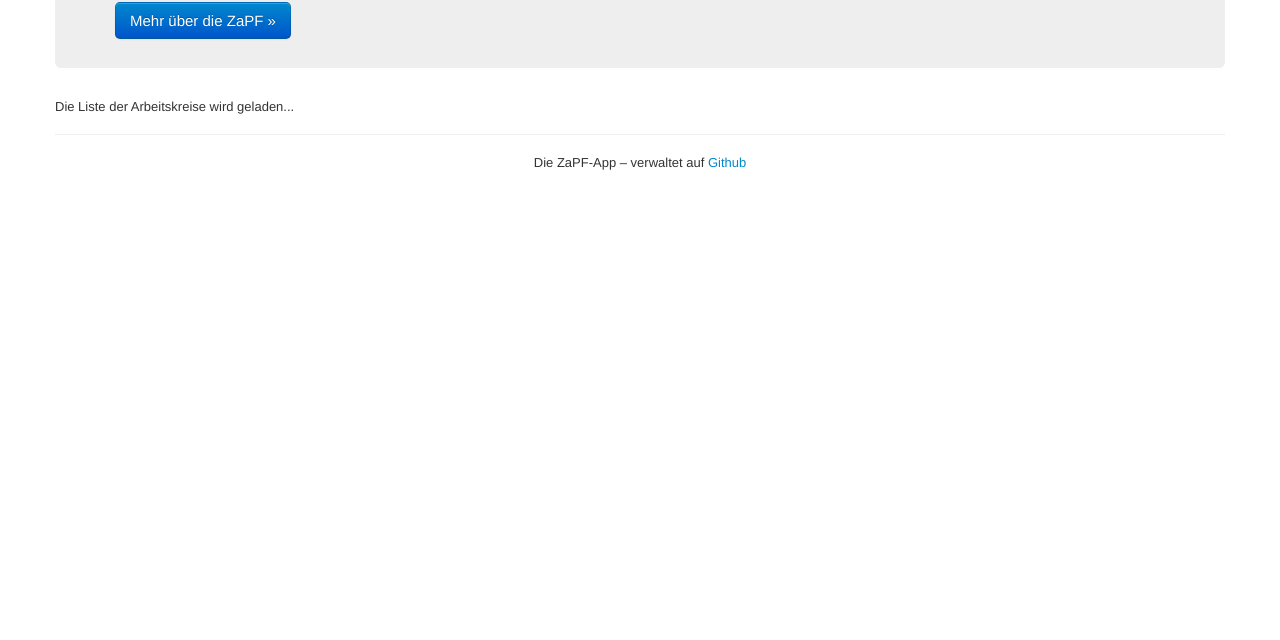
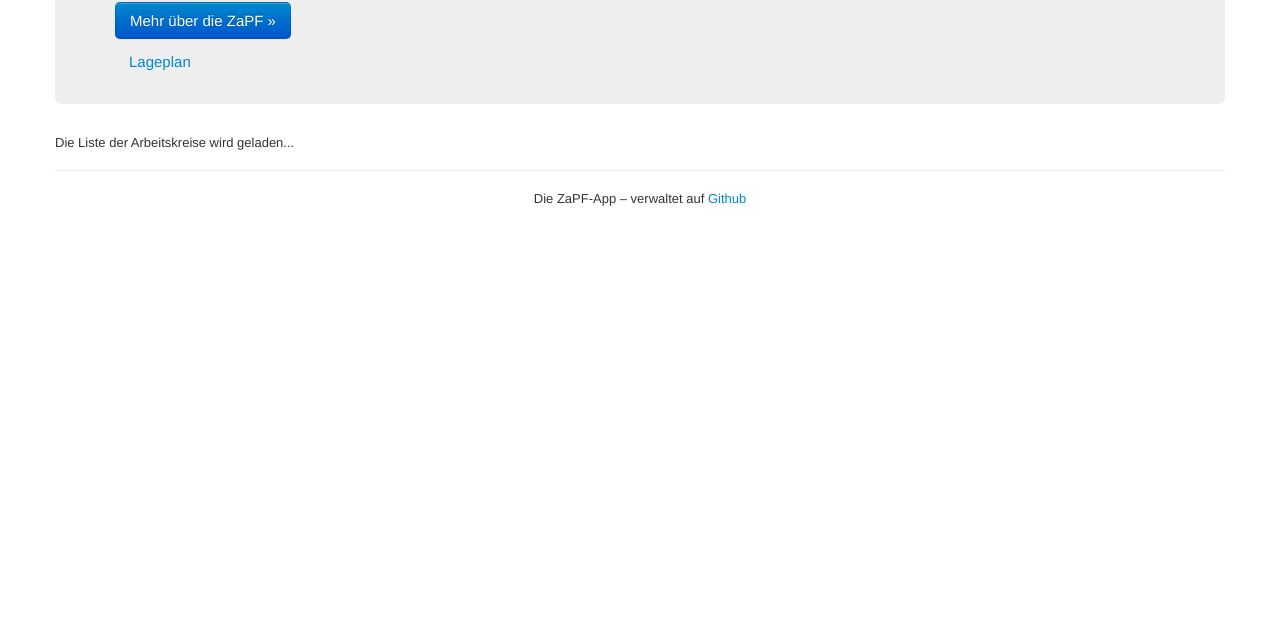
Before and after one commit to ZaPF/ZaPF-App, a plain HTML site: page index.html in a window 1280 px wide. Shown: the part 160-800 px from the top of the page. Drawn offline with Linux system fonts and the light colour scheme; no server answers.

Commit message:
Link zum Lageplan in die App hinzugefügt

```diff
--- a/index.html
+++ b/index.html
@@ -55,6 +55,7 @@
         <h1>Arbeitskreise der ZaPF</h1>
         <p class="lead">Hier gibt es die Liste der Arbeitskreise der ZaPF als <img alt="HTML5" src="img/HTML5_Logo_32.png" />-App für dein Handy.</p>
         <p><a class="btn btn-primary btn-large" href="https://vmp.ethz.ch/zapfwiki/index.php/Hauptseite">Mehr über die ZaPF »</a></p>
+		<p><a class='btn_btn-primary btn-large' href='http://zapf.sybriz.de/img/UG_25er.png'>Lageplan</a></p>
       </div>
 
       <div id="completion" class="hero-unit visible-desktop hidden">
```
